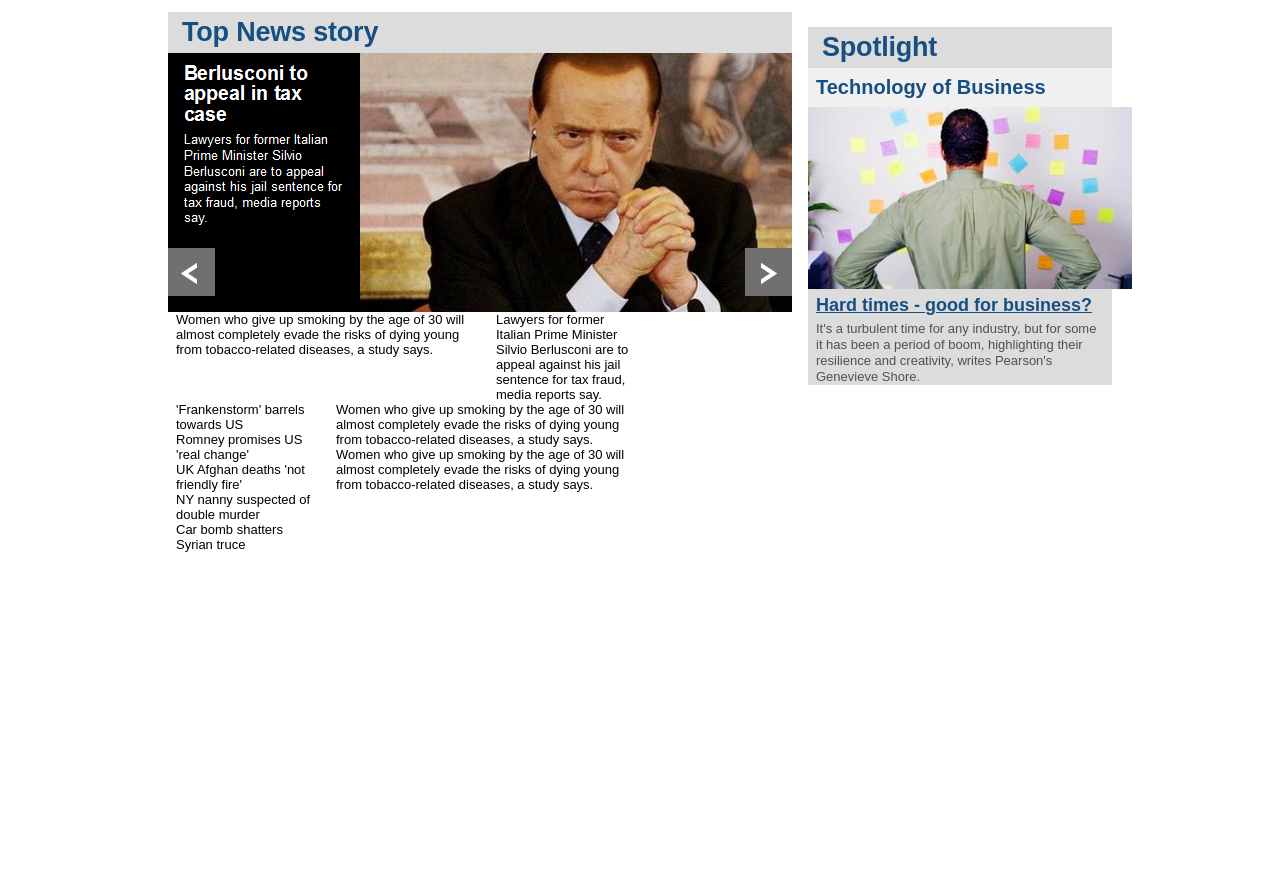
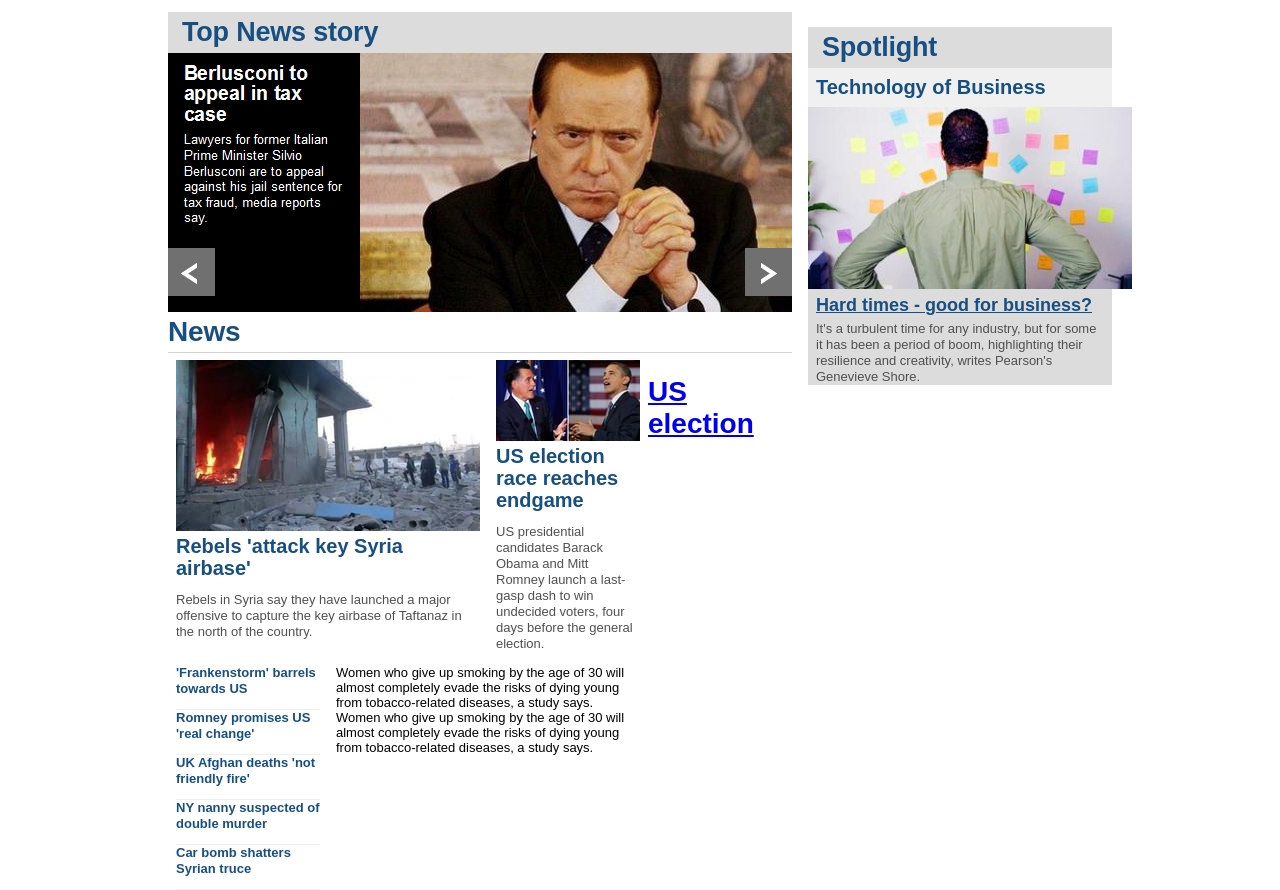
Before and after one commit to yaminyaylo/course-bbc, a plain HTML site: page index.html in a window 1280 px wide. Shown: the part 54-944 px from the top of the page. Before the commit the page ends 800 px from the top, so only its background shows below. Drawn offline with nearby package versions, Linux system fonts and the light colour scheme.

Commit message:
Updated layout.

```diff
--- a/css/style.less
+++ b/css/style.less
@@ -64,6 +64,26 @@ h3 { display: block; font-size: 20px; padding: 8px; }
   background-color: #DCDCDC; border-bottom: 0 none; margin-bottom: 0; padding: 1px 0 1px 14px;
   a { color: #174F82; text-decoration: none; }
 }
+
+.title-head {   font-size: 2.154em; font-weight: bold; letter-spacing: -0.2px;
+  line-height: 1.4285em; border-bottom: 1px solid #D3D3D3; margin: 0 0 7px;
+
+  a { color: #174F82; text-decoration: none;
+    &:hover { text-decoration: underline; }
+  }
+}
+
+.title-head-middle {
+  color: #174F82; font-size: 1.538em; font-weight: bold; line-height: 1.1em; text-decoration: none;
+  &:hover { text-decoration: underline; }
+}
+.news-box-small-item {
+  font-weight: bold; line-height: 1.231em; padding: 0 0 12px 0; color: #174F82;
+  border-bottom: 1px solid #EFEFEF; text-decoration: none; display: list-item; list-style: none;
+  &:hover { text-decoration: underline; }
+}
+.news-summary { line-height: 1.231em; color: #505050; }
+
 .spotlight-title-head {
   margin: 0; background-color: #F0F0F0;
   a { color: #174F82; text-decoration: none; }
--- a/index.html
+++ b/index.html
@@ -19,7 +19,7 @@
      <div class="header-wrap">
         <div class="header clearfix">
             <div class="logo-link-wrap">
-                <a href="" class="logo-link"><img alt="" src="css/img/logo.png" /> </a>
+                <a href="" class="logo-link"><img alt="" src="css/img/logo.png" /></a>
             </div>
             <div class="menu-wrap">
                 <ul class="main-menu">
@@ -40,22 +40,36 @@
      </div>
     <div class="main-container container_6">
         <div class="left-column grid_4">
-            <div class="box-right-gutter">
+            <div class="">
                 <h2 class="big-title-head"><a href="#">Top News story</a></h2>
                 <div class="slider"></div>
-           </div>
-            <div>
-                <div class="grid_2">Women who give up smoking by the age of 30 will almost completely evade the risks of dying young from tobacco-related diseases, a study says.</div>
-                <div class="grid_1">Lawyers for former Italian Prime Minister Silvio Berlusconi are to appeal against his jail sentence for tax fraud, media reports say.</div>
+            </div>
+            <div class="">
+                <h2 class="title-head"><a href="#">News</a></h2>
+                <div class="grid_2">
+                    <a href="" class="title-head-middle">
+                        <img alt="" src="css/img/news_2.png" />
+                        <span>Rebels 'attack key Syria airbase'</span>
+                    </a>
+                    <p class="news-summary">Rebels in Syria say they have launched a major offensive to capture the key airbase of Taftanaz in the north of the country.</p>
+                </div>
                 <div class="grid_1">
-                    'Frankenstorm' barrels towards US<br>
-                    Romney promises US 'real change'<br>
-                    UK Afghan deaths 'not friendly fire'<br>
-                    NY nanny suspected of double murder<br>
-                    Car bomb shatters Syrian truce
+                    <a href="" class="title-head-middle">
+                        <img alt="" src="css/img/news_1.png" />
+                        <span>US election race reaches endgame</span>
+                    </a>
+                    <p class="news-summary">US presidential candidates Barack Obama and Mitt Romney launch a last-gasp dash to win undecided voters, four days before the general election.</p>
+                </div>
+                <div class="grid_1">
+                    <a class="news-box-small-item">'Frankenstorm' barrels towards US</a>
+                    <a class="news-box-small-item">Romney promises US 'real change'</a>
+                    <a class="news-box-small-item">UK Afghan deaths 'not friendly fire'</a>
+                    <a class="news-box-small-item">NY nanny suspected of double murder</a>
+                    <a class="news-box-small-item">Car bomb shatters Syrian truce</a>
                 </div>
             </div>
-            <div>
+            <div class="">
+                <h2 class="title-head-election"><a href="#">US election</a></h2>
                 <div class="grid_2">Women who give up smoking by the age of 30 will almost completely evade the risks of dying young from tobacco-related diseases, a study says.</div>
                 <div class="grid_2">Women who give up smoking by the age of 30 will almost completely evade the risks of dying young from tobacco-related diseases, a study says.</div>
             </div>
```
Also changed, not shown: css/img/news_1.png (added), css/img/news_2.png (added).
